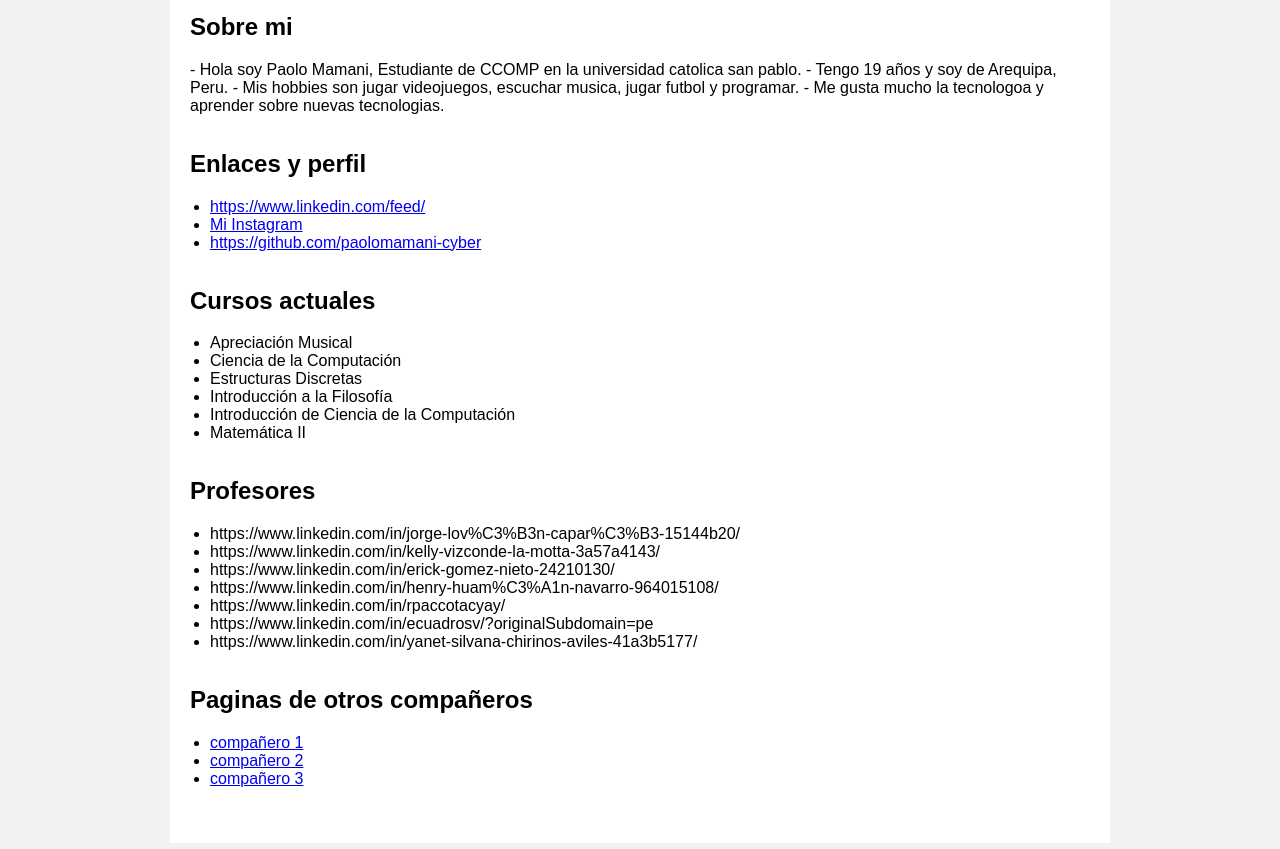
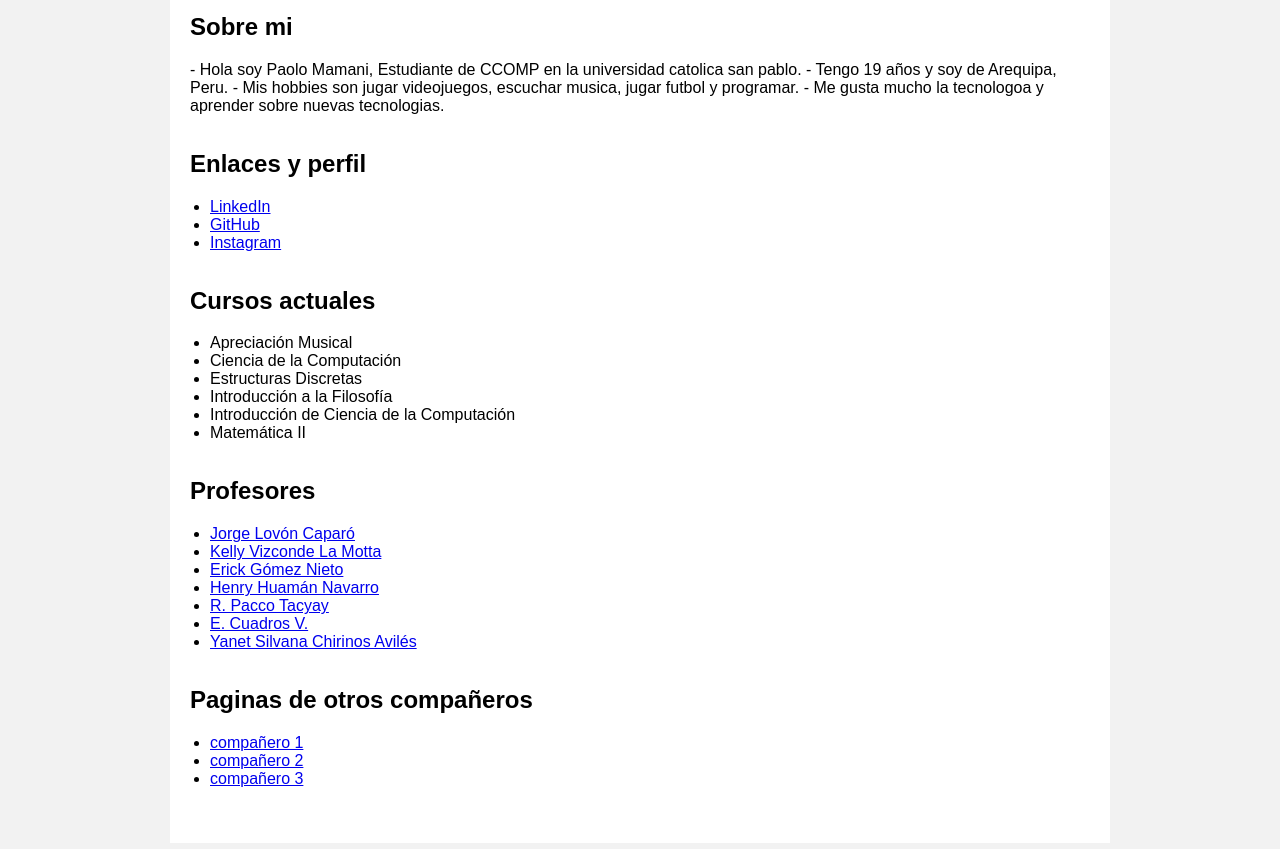
Before and after one commit to paolomamani-cyber/PaoloMamani, a plain HTML site: page index.html in a window 1280 px wide. Shown: the part 248-1097 px from the top of the page. Drawn offline with Linux system fonts and the light colour scheme.

Commit message:
actualizo enlaces, agrego Instagram

```diff
--- a/index.html
+++ b/index.html
@@ -39,9 +39,9 @@
   <section id="enlaces-perfiles">
     <h2>Enlaces y perfil</h2>
     <ul>
-      <li><a href="#">https://www.linkedin.com/feed/</a></li>
-      <li><a href="#">Mi Instagram</a></li>
-      <li><a href="#">https://github.com/paolomamani-cyber</a></li>
+      <li><a href="https://www.linkedin.com/feed/" target="_blank">LinkedIn</a></li>
+      <li><a href="https://github.com/paolomamani-cyber" target="_blank">GitHub</a></li>
+      <li><a href="https://www.instagram.com/paolo_emr/" target="_blank">Instagram</a></li>
     </ul>
   </section>
 
@@ -60,13 +60,13 @@
   <section id="profesores">
     <h2>Profesores</h2>
     <ul>
-      <li>https://www.linkedin.com/in/jorge-lov%C3%B3n-capar%C3%B3-15144b20/</li>
-      <li>https://www.linkedin.com/in/kelly-vizconde-la-motta-3a57a4143/</li>
-      <li>https://www.linkedin.com/in/erick-gomez-nieto-24210130/</li>
-      <li>https://www.linkedin.com/in/henry-huam%C3%A1n-navarro-964015108/</li>
-      <li>https://www.linkedin.com/in/rpaccotacyay/</li>
-      <li>https://www.linkedin.com/in/ecuadrosv/?originalSubdomain=pe</li>
-      <li>https://www.linkedin.com/in/yanet-silvana-chirinos-aviles-41a3b5177/</li>
+      <li><a href="https://www.linkedin.com/in/jorge-lov%C3%B3n-capar%C3%B3-15144b20/" target="_blank">Jorge Lovón Caparó</a></li>
+      <li><a href="https://www.linkedin.com/in/kelly-vizconde-la-motta-3a57a4143/" target="_blank">Kelly Vizconde La Motta</a></li>
+      <li><a href="https://www.linkedin.com/in/erick-gomez-nieto-24210130/" target="_blank">Erick Gómez Nieto</a></li>
+      <li><a href="https://www.linkedin.com/in/henry-huam%C3%A1n-navarro-964015108/" target="_blank">Henry Huamán Navarro</a></li>
+      <li><a href="https://www.linkedin.com/in/rpaccotacyay/" target="_blank">R. Pacco Tacyay</a></li>
+      <li><a href="https://www.linkedin.com/in/ecuadrosv/?originalSubdomain=pe" target="_blank">E. Cuadros V.</a></li>
+      <li><a href="https://www.linkedin.com/in/yanet-silvana-chirinos-aviles-41a3b5177/" target="_blank">Yanet Silvana Chirinos Avilés</a></li>
     </ul>
   </section>
 
```
